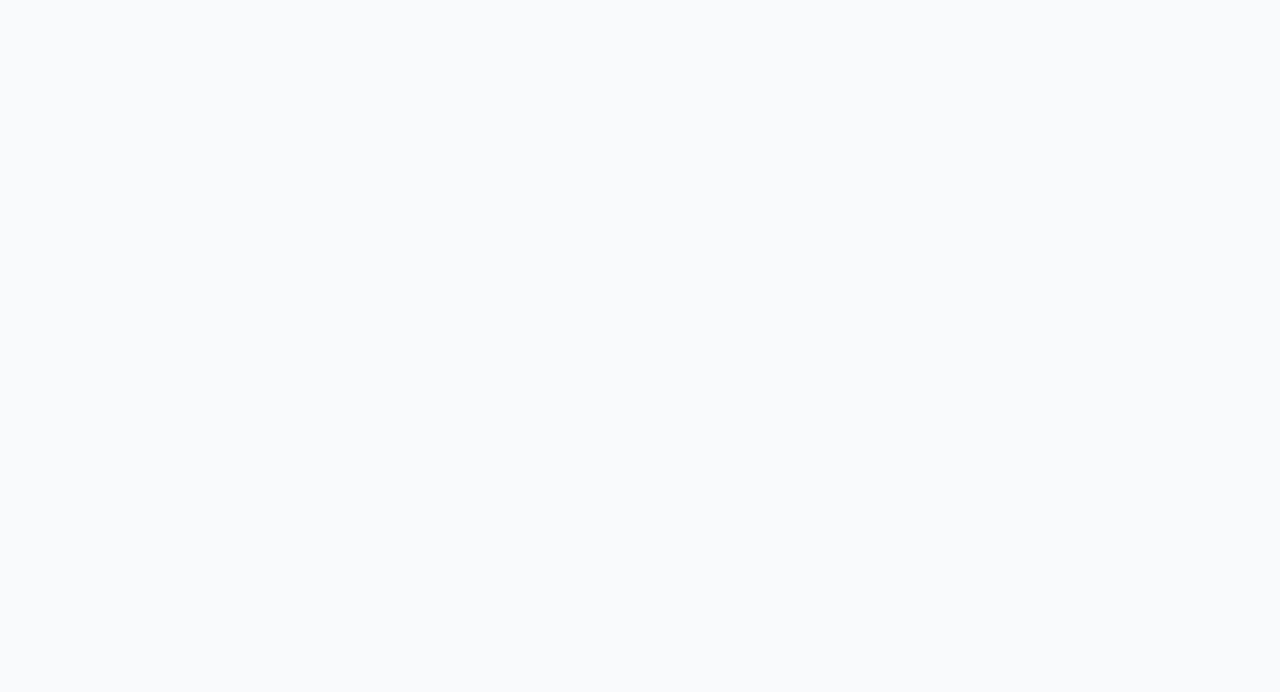
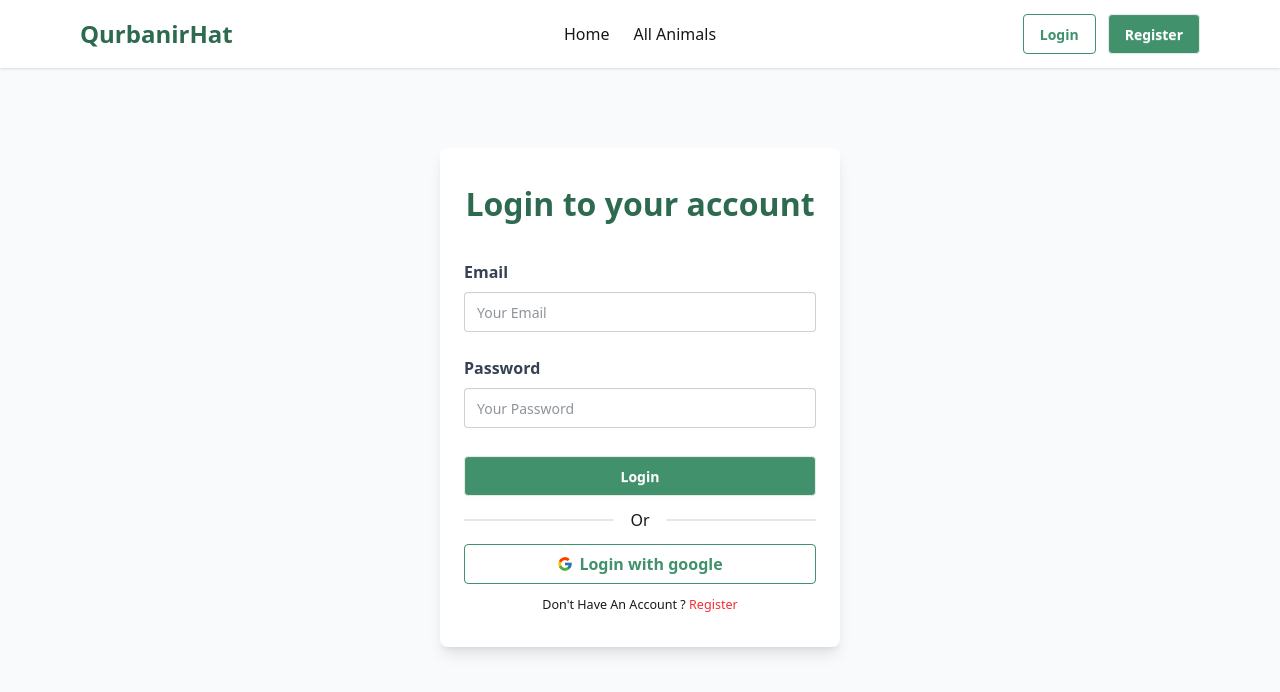
Before and after one commit to ShafayatSadid/qurbanir-hat-project, a Next.js app: page /login in a window 1280 px wide. Before the commit this address had no page. Shown: the top 692 px of the page. Built offline with nearby package versions, Linux system fonts and the light colour scheme.

Commit message:
login page and register page added

```diff
--- /dev/null
+++ b/src/app/(auth)/layout.jsx
@@ -0,0 +1,13 @@
+import NavBar from "@/components/shared/NavBar";
+
+
+const AuthLayout = ({children}) => {
+    return (
+        <div>
+            <NavBar/>
+            <main>{children}</main>
+        </div>
+    );
+};
+
+export default AuthLayout;
--- /dev/null
+++ b/src/app/(auth)/login/page.jsx
@@ -0,0 +1,59 @@
+'use client'
+
+import Link from "next/link";
+import { useForm } from "react-hook-form";
+import { FcGoogle } from "react-icons/fc";
+
+const LoginPage = () => {
+
+    // react hook form
+    const { register, handleSubmit, reset, formState: { errors } } = useForm()
+
+    // get submit function
+    const getSubmit = async (userData) => {
+        const { email, password } = userData;
+    }
+
+    return (
+        <div className="py-20 px-5 bg-gray-50">
+
+            <div className="bg-white shadow-lg card max-w-[400px] mx-auto py-8 px-6 border-gray-300">
+                <h2 className="text-center text-[2rem] font-bold text-[#2D6A4F]">Login to your account</h2>
+
+                <form onSubmit={handleSubmit(getSubmit)} className="">
+
+                    {/* email */}
+                    <fieldset className="fieldset mt-6">
+                        <legend className="fieldset-legend text-[1rem] text-gray-700">Email</legend>
+                        <input {...register("email", { required: 'Email is required' })} type="email" className="input text-gray-800 w-full" placeholder="Your Email" />
+                        {errors.email && (
+                            <p className='text-red-500'>{errors.email.message}</p>
+                        )}
+                    </fieldset>
+
+                    {/* password */}
+                    <fieldset className="fieldset mt-3">
+                        <legend className="fieldset-legend text-[1rem] text-gray-700">Password</legend>
+                        <input {...register("password", { required: 'Password is required' })} type="password" className="input text-gray-800 w-full" placeholder="Your Password" />
+                        {errors.password && (
+                            <p className='text-red-500'>{errors.password.message}</p>
+                        )}
+                    </fieldset>
+
+                    <input type="submit" value="Login" className="btn btn-block bg-[#40916C] text-[#ffffff] hover:bg-[#2D6A4F] mt-6" />
+
+                </form>
+
+
+                <div className="divider">Or</div>
+                <button className="btn btn-block btn-outline text-[1rem] text-[#40916C] hover:bg-[#40916C] hover:text-white">
+                    <FcGoogle /> Login with google
+                </button>
+
+                <p className='text-[0.785rem] text-center mt-3'>Don&apos;t Have An Account ? <Link className='text-red-500' href={'/register'}>Register</Link> </p>
+            </div>
+        </div>
+    );
+};
+
+export default LoginPage;
--- /dev/null
+++ b/src/app/(auth)/register/page.jsx
@@ -0,0 +1,59 @@
+'use client'
+import Link from "next/link";
+import { useForm } from "react-hook-form";
+import { FcGoogle } from "react-icons/fc";
+
+const RegisterPage = () => {
+
+    // react hook form
+    const { register, handleSubmit, reset, formState: { errors } } = useForm()
+
+    // get submit function
+    const getSubmit = async (userData) => {
+        const { email, password } = userData;
+    }
+
+    return (
+        <div className="py-20 px-5 bg-gray-50">
+
+            <div className="bg-white shadow-lg card max-w-[400px] mx-auto py-8 px-6 border-gray-300">
+                <h2 className="text-center text-[2rem] font-bold text-[#2D6A4F]">Register your account</h2>
+
+                <form onSubmit={handleSubmit(getSubmit)} className="">
+
+                    {/* name */}
+                    <fieldset className="fieldset mt-6">
+                        <legend className="fieldset-legend text-[1rem] text-gray-700">Name</legend>
+                        <input {...register("name", { required: 'Name is required' })} type="text" className="input text-gray-800" placeholder="Your Name" />
+                        {errors.name && (
+                            <p className='text-red-500'>{errors.name.message}</p>
+                        )}
+                    </fieldset>
+
+                    {/* email */}
+                    <fieldset className="fieldset mt-3">
+                        <legend className="fieldset-legend text-[1rem] text-gray-700">Email</legend>
+                        <input {...register("email", { required: 'Email is required' })} type="email" className="input text-gray-800 w-full" placeholder="Your Email" />
+                        {errors.email && (
+                            <p className='text-red-500'>{errors.email.message}</p>
+                        )}
+                    </fieldset>
+
+                    {/* password */}
+                    <fieldset className="fieldset mt-3">
+                        <legend className="fieldset-legend text-[1rem] text-gray-700">Password</legend>
+                        <input {...register("password", { required: 'Password is required' })} type="password" className="input text-gray-800 w-full" placeholder="Your Password" />
+                        {errors.password && (
+                            <p className='text-red-500'>{errors.password.message}</p>
+                        )}
+                    </fieldset>
+
+                    <input type="submit" value="Register" className="btn btn-block bg-[#40916C] text-[#ffffff] hover:bg-[#2D6A4F] mt-6" />
+
+                </form>
+            </div>
+        </div>
+    );
+};
+
+export default RegisterPage;
--- a/src/app/(main)/animals/animal/[id]/page.jsx
+++ b/src/app/(main)/animals/animal/[id]/page.jsx
@@ -1,7 +1,7 @@
 import LeftSide from "@/components/Details/LeftSide";
 import RightSide from "@/components/Details/RightSide";
 import animalsData from "@/data/animalsData.json"
-import Image from "next/image";
+
 const AnimalDetailsPage = async ({ params }) => {
 
     // get targeted animal
@@ -12,7 +12,7 @@ const AnimalDetailsPage = async ({ params }) => {
     return (
 
 
-        <div className="max-w-[1200px] mx-auto my-20 p-5 flex justify-center gap-8 flex-wrap">
+        <div className="my-20 p-5 flex justify-center gap-30 flex-wrap">
 
             {/* left side */}
             <LeftSide targetedAnimal={targetedAnimal}/>
--- a/src/components/shared/NavBar.jsx
+++ b/src/components/shared/NavBar.jsx
@@ -1,6 +1,7 @@
 import Image from "next/image";
 import NavLink from "./NavLink";
 import profile from "@/assets/profile.png"
+import Link from "next/link";
 
 const NavBar = () => {
     return (
@@ -20,6 +21,7 @@ const NavBar = () => {
                         <li>
                             <NavLink href={"/animals"}>All Animals</NavLink>
                         </li>
+
                     </ul>
                 </div>
                 {/* logo */}
@@ -49,9 +51,14 @@ const NavBar = () => {
 
             {/* if user no logged in */}
             <div className="navbar-end flex items-center gap-3">
-                <a className="btn btn-outline border border-[#40916C] font-semibold text-[#40916C] hover:bg-[#2D6A4F] hover:text-[#ffffff]">Login</a>
 
-                <a className="hidden md:flex btn bg-[#40916C] font-semibold text-[#FFFFFF] hover:bg-[#2D6A4F]">Register</a>
+                <Link href={"/login"}>
+                    <button className="btn btn-outline border border-[#40916C] font-semibold text-[#40916C] hover:bg-[#2D6A4F] hover:text-[#ffffff]">Login</button>
+                </Link>
+
+                <Link href={"/register"}>
+                    <button className="hidden md:flex btn bg-[#40916C] font-semibold text-[#FFFFFF] hover:bg-[#2D6A4F]">Register</button>
+                </Link>
             </div>
         </div>
     );
```
